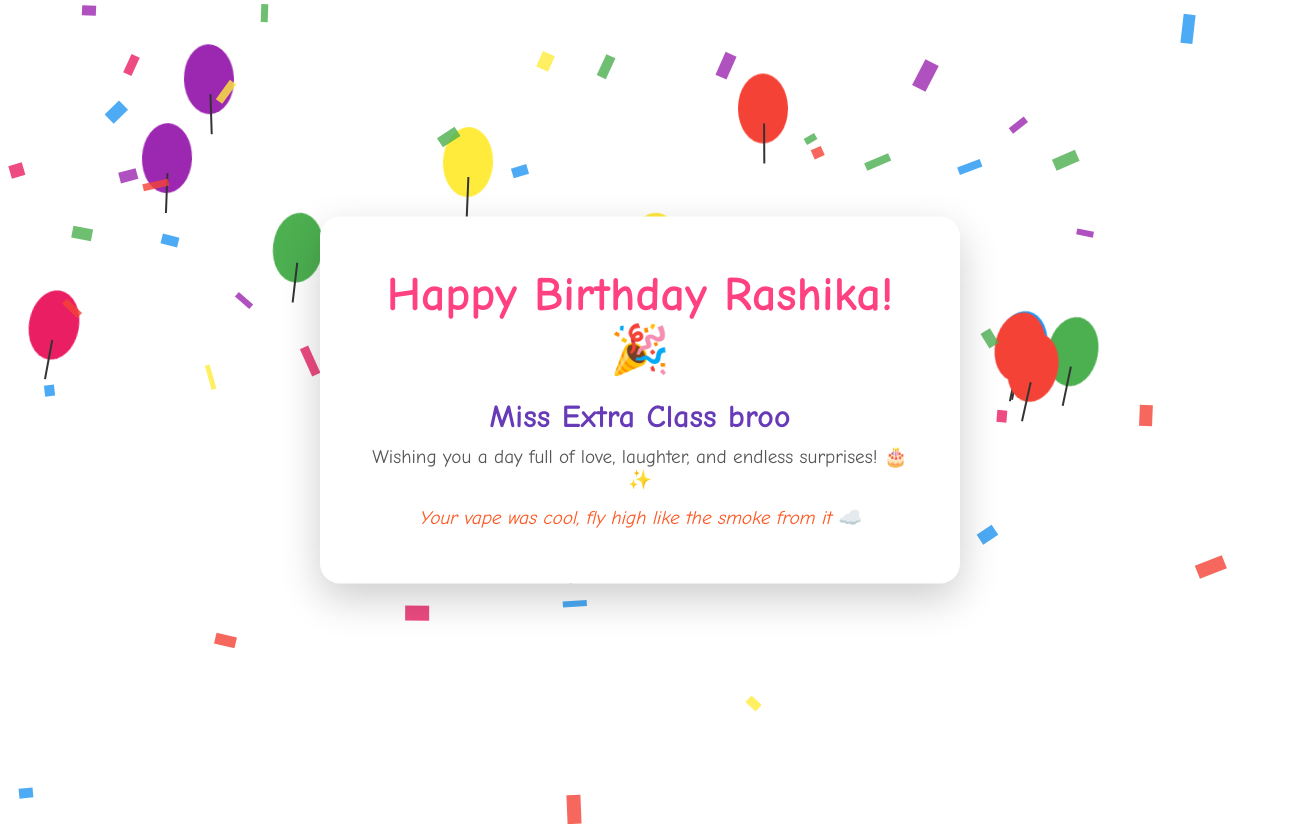
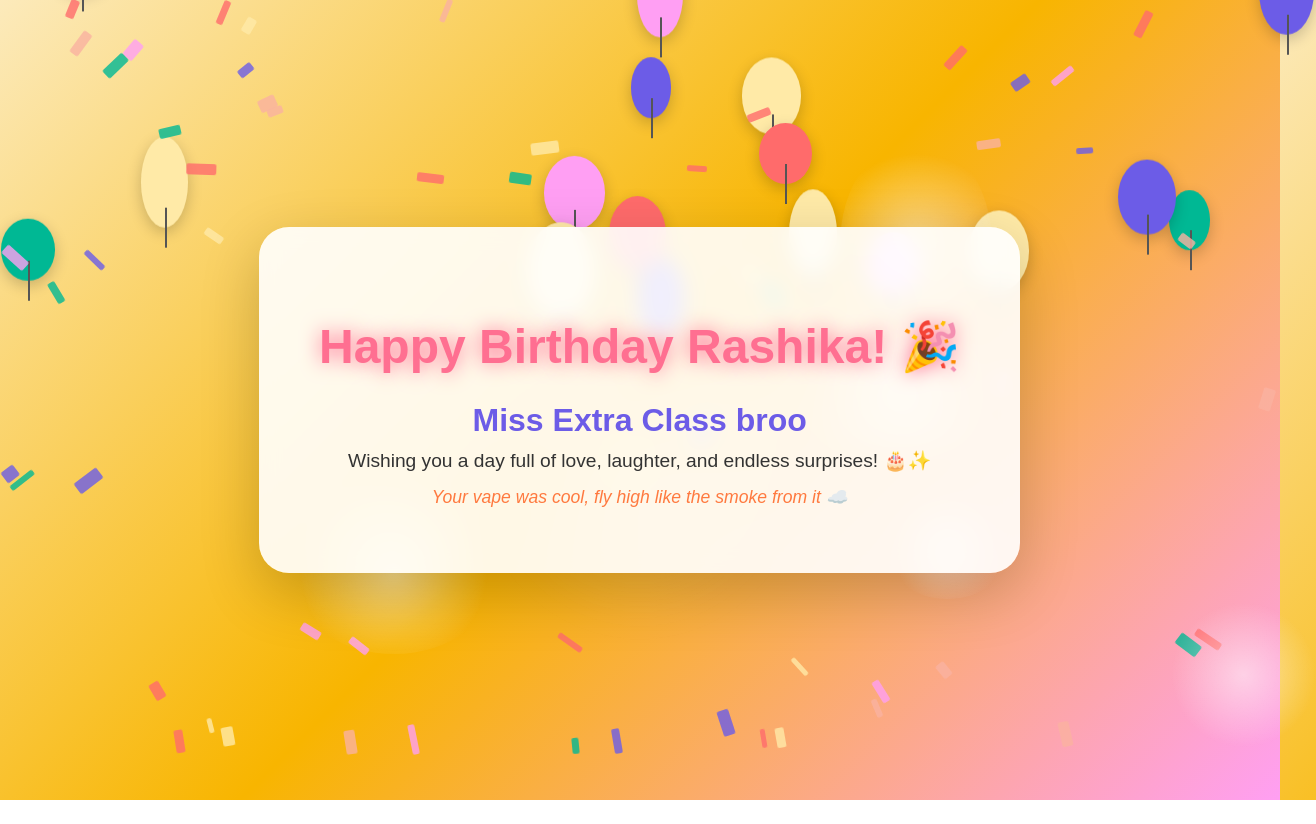
Before and after one commit to prynsssuu/Rashika-s-birthday, a plain HTML site: page index.html in a window 1280 px wide. Shown: the whole page, 1316 px wide, since content can reach past the window. After the commit the page ends 800 px from the top, so only its background shows below. Drawn offline with Linux system fonts and the light colour scheme.

Commit message:
index.html

```diff
--- a/index.html
+++ b/index.html
@@ -5,56 +5,78 @@
   <meta name="viewport" content="width=device-width, initial-scale=1.0">
   <title>Happy Birthday Rashika!</title>
   <style>
+    /* Background gradient & particles */
     body {
       margin: 0;
       overflow: hidden;
-      font-family: 'Comic Sans MS', cursive, sans-serif;
-      background: linear-gradient(to top, #ffecd2, #fcb69f);
+      font-family: 'Poppins', sans-serif;
+      background: linear-gradient(135deg, #fceabb, #f8b500, #ff9ff3);
+      display: flex;
+      justify-content: center;
+      align-items: center;
+      height: 100vh;
+    }
+
+    /* Floating background glow */
+    .glow {
+      position: absolute;
+      width: 200px;
+      height: 200px;
+      border-radius: 50%;
+      background: radial-gradient(circle, rgba(255,255,255,0.5) 0%, transparent 70%);
+      animation: floatGlow 10s linear infinite;
+      pointer-events: none;
+    }
+
+    @keyframes floatGlow {
+      0% {transform: translateY(0px) translateX(0px);}
+      50% {transform: translateY(-100px) translateX(50px);}
+      100% {transform: translateY(0px) translateX(0px);}
     }
 
     /* Card */
     .card {
-      position: absolute;
-      top: 50%;
-      left: 50%;
-      transform: translate(-50%, -50%);
-      background: white;
-      padding: 50px;
+      position: relative;
+      background: rgba(255,255,255,0.9);
+      padding: 60px;
+      border-radius: 30px;
       text-align: center;
-      border-radius: 20px;
-      box-shadow: 0 15px 40px rgba(0,0,0,0.2);
+      box-shadow: 0 20px 60px rgba(0,0,0,0.2);
+      backdrop-filter: blur(10px);
       z-index: 10;
-      animation: cardAppear 1s ease forwards;
+      animation: cardAppear 1.2s ease forwards;
       opacity: 0;
     }
 
     @keyframes cardAppear {
-      0% {opacity: 0; transform: translate(-50%, -60%) scale(0.5);}
-      100% {opacity: 1; transform: translate(-50%, -50%) scale(1);}
+      0% {opacity: 0; transform: translateY(-50px) scale(0.7);}
+      100% {opacity: 1; transform: translateY(0) scale(1);}
     }
 
     .card h1 {
       font-size: 3em;
-      color: #ff4081;
-      margin: 0 0 20px;
+      color: #ff6f91;
+      text-shadow: 0 0 20px #ff6f91;
+      margin-bottom: 10px;
     }
 
     .card h2 {
       font-size: 2em;
-      color: #673ab7;
-      margin: 0 0 10px;
+      color: #6c5ce7;
+      margin-bottom: 10px;
     }
 
     .card p {
       font-size: 1.2em;
-      color: #555;
+      color: #333;
       margin: 5px 0;
     }
 
     .card p.message {
       font-style: italic;
-      color: #ff5722;
+      color: #ff793f;
       margin-top: 15px;
+      font-size: 1.1em;
     }
 
     /* Balloons */
@@ -64,10 +86,9 @@
       width: 50px;
       height: 70px;
       border-radius: 50% 50% 50% 50%;
-      background: red;
-      text-align: center;
-      animation: floatUp 10s linear infinite;
       cursor: pointer;
+      animation: floatUp linear infinite;
+      box-shadow: 0 5px 15px rgba(0,0,0,0.2);
       transition: transform 0.3s;
     }
 
@@ -78,7 +99,7 @@
       left: 50%;
       width: 2px;
       height: 40px;
-      background: #333;
+      background: #555;
     }
 
     .balloon.pop {
@@ -88,29 +109,52 @@
     }
 
     @keyframes floatUp {
-      0% {transform: translateY(0) rotate(0deg);}
-      50% {transform: translateY(-500px) rotate(15deg);}
-      100% {transform: translateY(-1000px) rotate(-10deg);}
+      0% {transform: translateY(0px);}
+      100% {transform: translateY(-1200px);}
     }
 
     /* Ribbon confetti */
     .ribbon {
       position: absolute;
-      width: 10px;
-      height: 30px;
-      background: linear-gradient(45deg, #f44336, #ffeb3b);
-      top: 0;
-      animation: fall 5s linear infinite;
+      width: 8px;
+      height: 25px;
+      background: linear-gradient(45deg, #ff6b6b, #ffeaa7);
+      top: -50px;
       opacity: 0.8;
+      animation: fall linear infinite;
+      border-radius: 2px;
     }
 
     @keyframes fall {
-      0% {transform: translateY(0) rotate(0deg);}
+      0% {transform: translateY(0px) rotate(0deg);}
       100% {transform: translateY(100vh) rotate(360deg);}
     }
+
+    /* Floating smoke effect */
+    .smoke {
+      position: absolute;
+      bottom: 100px;
+      left: 50%;
+      width: 300px;
+      height: 300px;
+      background: radial-gradient(circle, rgba(255,255,255,0.15) 0%, transparent 70%);
+      filter: blur(20px);
+      animation: riseSmoke 8s linear infinite;
+      transform: translateX(-50%);
+      z-index: 1;
+    }
+
+    @keyframes riseSmoke {
+      0% {transform: translateX(-50%) translateY(0px);}
+      50% {transform: translateX(-50%) translateY(-100px);}
+      100% {transform: translateX(-50%) translateY(0px);}
+    }
+
   </style>
 </head>
 <body>
+
+  <div class="smoke"></div>
 
   <div class="card">
     <h1>Happy Birthday Rashika! 🎉</h1>
@@ -120,33 +164,45 @@
   </div>
 
   <script>
-    const colors = ['#f44336', '#e91e63', '#9c27b0', '#2196f3', '#ffeb3b', '#4caf50'];
+    const colors = ['#ff6b6b', '#ff9ff3', '#6c5ce7', '#00b894', '#ffeaa7', '#fab1a0'];
 
-    // Generate balloons
-    for(let i = 0; i < 15; i++){
+    // Create balloons
+    for(let i=0; i<20; i++){
       let balloon = document.createElement('div');
       balloon.classList.add('balloon');
       balloon.style.background = colors[Math.floor(Math.random() * colors.length)];
       balloon.style.left = Math.random() * window.innerWidth + 'px';
-      balloon.style.animationDuration = (5 + Math.random() * 5) + 's';
-      balloon.addEventListener('click', () => {
-        balloon.classList.add('pop');
-      });
+      balloon.style.animationDuration = (6 + Math.random()*4) + 's';
+      balloon.style.width = (40 + Math.random()*30) + 'px';
+      balloon.style.height = (60 + Math.random()*40) + 'px';
+      balloon.addEventListener('click', () => balloon.classList.add('pop'));
       document.body.appendChild(balloon);
     }
 
-    // Generate ribbons/confetti
-    for(let i = 0; i < 50; i++){
+    // Create ribbons/confetti
+    for(let i=0; i<60; i++){
       let ribbon = document.createElement('div');
       ribbon.classList.add('ribbon');
       ribbon.style.left = Math.random() * window.innerWidth + 'px';
       ribbon.style.background = colors[Math.floor(Math.random() * colors.length)];
-      ribbon.style.animationDuration = (2 + Math.random() * 3) + 's';
-      ribbon.style.width = (5 + Math.random() * 10) + 'px';
-      ribbon.style.height = (10 + Math.random() * 20) + 'px';
+      ribbon.style.width = (5 + Math.random()*8) + 'px';
+      ribbon.style.height = (15 + Math.random()*15) + 'px';
+      ribbon.style.animationDuration = (3 + Math.random()*3) + 's';
       document.body.appendChild(ribbon);
     }
+
+    // Floating glowing blobs for extra aesthetic
+    for(let i=0; i<5; i++){
+      let glow = document.createElement('div');
+      glow.classList.add('glow');
+      glow.style.width = (100 + Math.random()*150)+'px';
+      glow.style.height = (100 + Math.random()*150)+'px';
+      glow.style.left = Math.random()*window.innerWidth+'px';
+      glow.style.top = Math.random()*window.innerHeight+'px';
+      document.body.appendChild(glow);
+    }
+
   </script>
 
 </body>
-  </html>
+</html>
```
